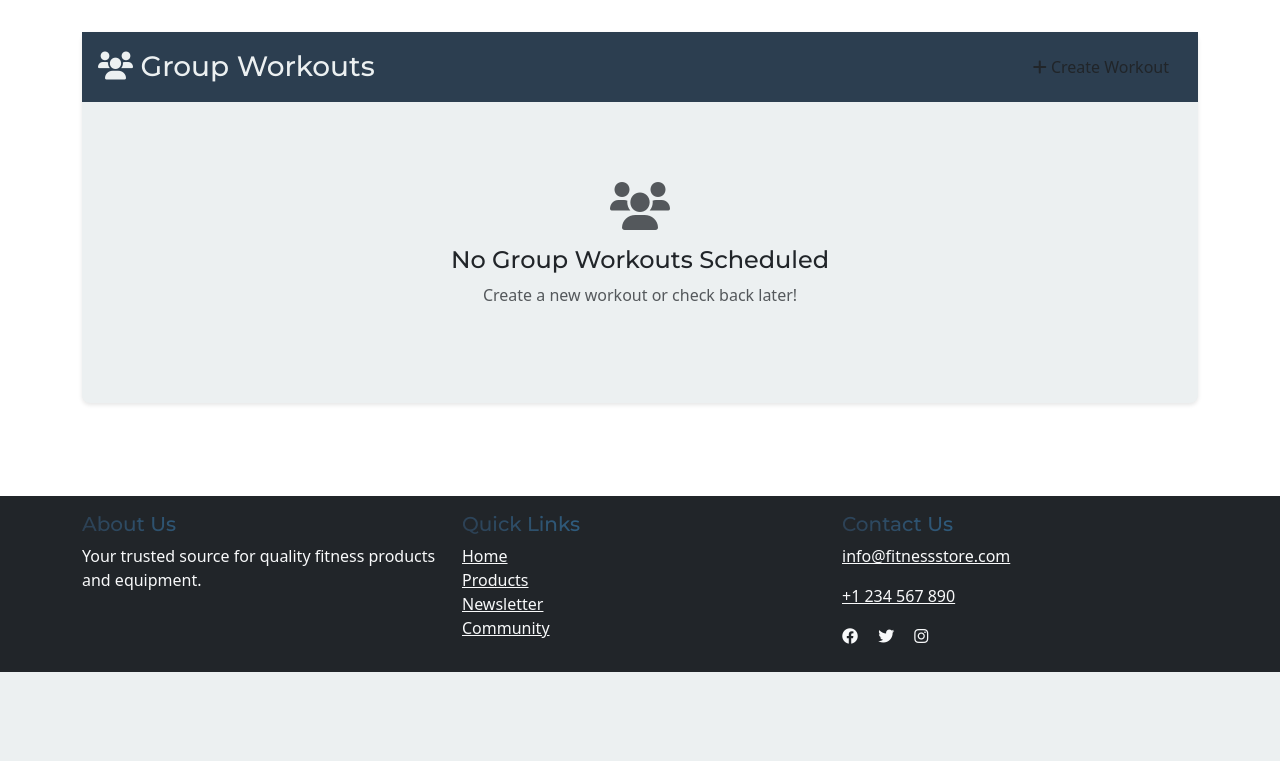
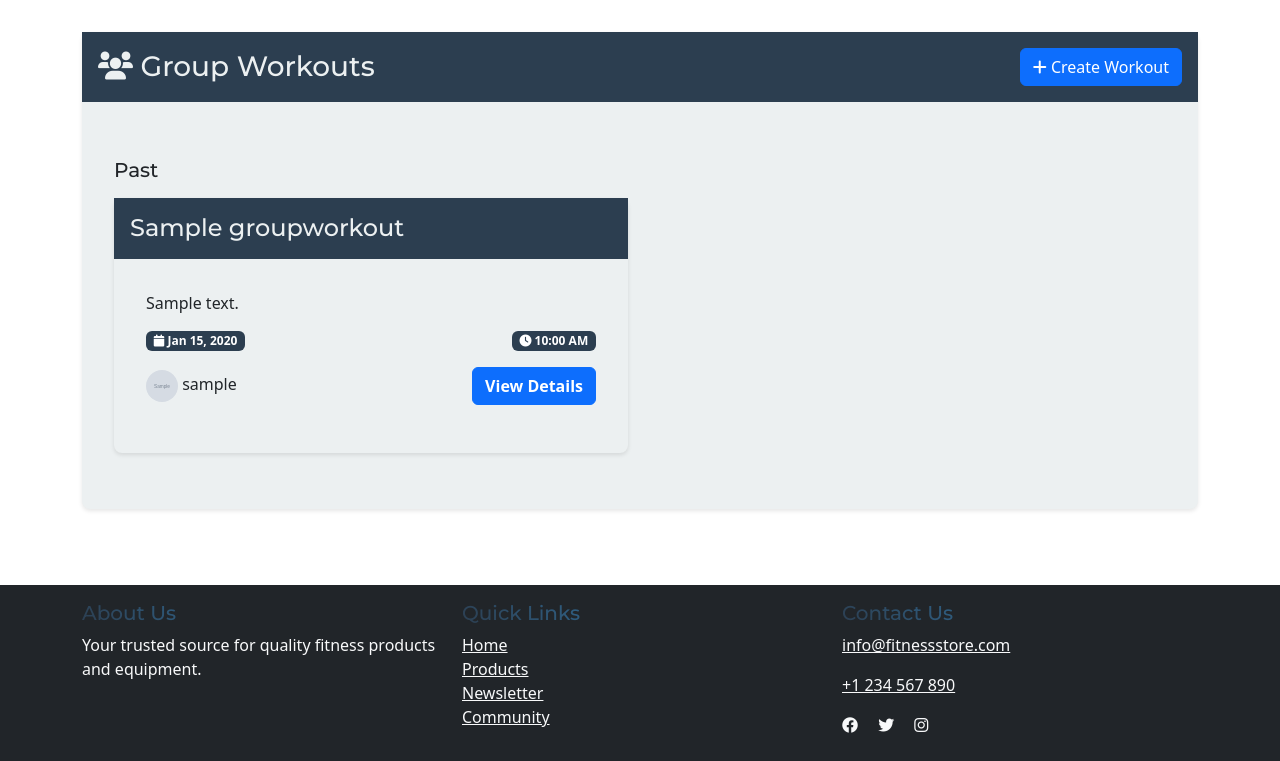
Before and after one commit to NiallPierce/FitnessSub, a Django app: page /community/workouts/ in a window 1280 px wide. Shown: the part 128-889 px from the top of the page. Before the commit the page ends 800 px from the top, so only its background shows below. Run offline with Django 4.2, Linux system fonts and the light colour scheme; a user stored in the database is signed in; tables that the repository leaves empty hold one stand-in row (values such as "Sample post"); grey boxes marked "Sample" are stand-in pictures; some libraries are stand-ins or nearby versions.

Commit message:
community: fix 500s and enhance UX - Load static in templates; add safe avatar fallbacks - Implement social post edit/delete; wire URLs - Group Workouts: Bootstrap 5 modal, show upcoming/past lists - Workout detail: compute remaining_capacity in view; remove invalid filters - Add join/leave/edit/delete workout routes and views; perms for author/superuser - Parse and save start datetime for workouts; show as event start time - Make action buttons (join/view/edit) more prominent - Footer: open social links in new tab

```diff
--- a/community/urls.py
+++ b/community/urls.py
@@ -28,6 +28,8 @@ urlpatterns = [
     ),
     path('social/', views.social_feed, name='social_feed'),
     path('social/create/', views.create_post, name='create_post'),
+    path('social/<int:post_id>/edit/', views.edit_post, name='edit_post'),
+    path('social/<int:post_id>/delete/', views.delete_post, name='delete_post'),
     path(
         'social/<int:post_id>/',
         views.post_detail,
@@ -44,6 +46,26 @@ urlpatterns = [
         views.workout_detail,
         name='workout_detail'
     ),
+    path(
+        'workouts/<int:workout_id>/join/',
+        views.join_workout,
+        name='join_workout'
+    ),
+    path(
+        'workouts/<int:workout_id>/leave/',
+        views.leave_workout,
+        name='leave_workout'
+    ),
+    path(
+        'workouts/<int:workout_id>/edit/',
+        views.edit_workout,
+        name='edit_workout'
+    ),
+    path(
+        'workouts/<int:workout_id>/delete/',
+        views.delete_workout,
+        name='delete_workout'
+    ),
     path('workouts/create/', views.create_workout, name='create_workout'),
     path(
         'profile/<str:username>/',
--- a/community/views.py
+++ b/community/views.py
@@ -11,6 +11,7 @@ from .models import (
 from .forms import CommentForm
 from django.http import JsonResponse
 from django.views.decorators.http import require_POST
+from django.utils.dateparse import parse_datetime
 
 # Create your views here.
 
@@ -125,7 +126,7 @@ def challenges(request):
                     name="5K Runner",
                     defaults={
                         'description': 'Completed the Couch to 5K Challenge',
-                        'badge_type': 'achievement',
+                        'badge_type': 'community',
                         'required_points': 500
                     }
                 )[0]
@@ -204,6 +205,34 @@ def create_post(request):
 
 
 @login_required
+def edit_post(request, post_id):
+    post = get_object_or_404(SocialPost, id=post_id, user=request.user)
+    if request.method == 'POST':
+        content = request.POST.get('content', '').strip()
+        image = request.FILES.get('image')
+        if not content:
+            messages.error(request, 'Content cannot be empty.')
+            return redirect('community:social_feed')
+        post.content = content
+        if image is not None:
+            post.image = image
+        post.save()
+        messages.success(request, 'Post updated successfully!')
+        return redirect('community:social_feed')
+    return render(request, 'community/create_post.html', {'post': post})
+
+
+@login_required
+def delete_post(request, post_id):
+    post = get_object_or_404(SocialPost, id=post_id, user=request.user)
+    if request.method == 'POST':
+        post.delete()
+        messages.success(request, 'Post deleted successfully!')
+        return redirect('community:social_feed')
+    return render(request, 'community/create_post.html', {'post': post})
+
+
+@login_required
 def post_detail(request, post_id):
     post = get_object_or_404(SocialPost, id=post_id)
     if request.method == 'POST':
@@ -262,14 +291,74 @@ def workout_detail(request, workout_id):
         id=request.user.id
     ).exists()
 
+    remaining_capacity = workout.max_participants - workout.participants.count()
     return render(
         request,
         'community/workout_detail.html',
         {
             'workout': workout,
             'is_participant': is_participant,
+            'remaining_capacity': remaining_capacity,
         }
     )
+
+
+@login_required
+def join_workout(request, workout_id):
+    workout = get_object_or_404(GroupWorkout, id=workout_id)
+    if request.method == 'POST':
+        workout.participants.add(request.user)
+        messages.success(request, 'You have joined the workout!')
+    return redirect('community:workout_detail', workout_id=workout.id)
+
+
+@login_required
+def leave_workout(request, workout_id):
+    workout = get_object_or_404(GroupWorkout, id=workout_id)
+    if request.method == 'POST':
+        workout.participants.remove(request.user)
+        messages.success(request, 'You have left the workout.')
+    return redirect('community:workout_detail', workout_id=workout.id)
+
+
+@login_required
+def edit_workout(request, workout_id):
+    workout = get_object_or_404(GroupWorkout, id=workout_id, created_by=request.user)
+    if request.method == 'POST':
+        workout.title = request.POST.get('title', workout.title)
+        workout.description = request.POST.get('description', workout.description)
+        dt_str = request.POST.get('date_time')
+        if dt_str:
+            parsed = parse_datetime(dt_str)
+            if parsed is None:
+                messages.error(request, 'Invalid date/time format.')
+                return redirect('community:workout_detail', workout_id=workout.id)
+            if timezone.is_naive(parsed):
+                parsed = timezone.make_aware(parsed, timezone.get_current_timezone())
+            workout.date_time = parsed
+        workout.duration = request.POST.get('duration', workout.duration)
+        workout.max_participants = request.POST.get('max_participants', workout.max_participants)
+        if workout.workout_type == 'local':
+            workout.location = request.POST.get('location', workout.location)
+        else:
+            workout.meeting_link = request.POST.get('meeting_link', workout.meeting_link)
+        workout.save()
+        messages.success(request, 'Workout updated successfully!')
+        return redirect('community:workout_detail', workout_id=workout.id)
+    return redirect('community:workout_detail', workout_id=workout.id)
+
+
+@login_required
+def delete_workout(request, workout_id):
+    workout = get_object_or_404(GroupWorkout, id=workout_id)
+    if not (request.user == workout.created_by or request.user.is_superuser):
+        messages.error(request, 'You do not have permission to delete this workout.')
+        return redirect('community:workout_detail', workout_id=workout.id)
+    if request.method == 'POST':
+        workout.delete()
+        messages.success(request, 'Workout deleted successfully!')
+        return redirect('community:group_workouts')
+    return redirect('community:workout_detail', workout_id=workout.id)
 
 
 @login_required
@@ -292,11 +381,18 @@ def create_workout(request):
             duration,
             max_participants
         ]):
+            # Parse user-supplied start date/time from datetime-local input
+            parsed = parse_datetime(date_time)
+            if parsed is None:
+                messages.error(request, 'Invalid date/time format.')
+                return redirect('community:group_workouts')
+            if timezone.is_naive(parsed):
+                parsed = timezone.make_aware(parsed, timezone.get_current_timezone())
             workout = GroupWorkout.objects.create(
                 title=title,
                 description=description,
                 workout_type=workout_type,
-                date_time=date_time,
+                date_time=parsed,
                 duration=duration,
                 max_participants=max_participants,
                 location=location,
--- a/templates/base.html
+++ b/templates/base.html
@@ -68,9 +68,9 @@
                     <p><a href="mailto:info@fitnessstore.com" class="text-light" rel="nofollow">info@fitnessstore.com</a></p>
                     <p><a href="tel:+1234567890" class="text-light" rel="nofollow">+1 234 567 890</a></p>
                     <div class="social-links mt-3">
-                        <a href="https://www.facebook.com/profile.php?id=61575896513392" class="text-light me-3" rel="nofollow" aria-label="Facebook"><i class="fab fa-facebook"></i></a>
-                        <a href="https://x.com" class="text-light me-3" rel="nofollow" aria-label="Twitter"><i class="fab fa-twitter"></i></a>
-                        <a href="https://instagram.com" class="text-light" rel="nofollow" aria-label="Instagram"><i class="fab fa-instagram"></i></a>
+                        <a href="https://www.facebook.com/profile.php?id=61575896513392" class="text-light me-3" target="_blank" rel="noopener noreferrer nofollow" aria-label="Facebook"><i class="fab fa-facebook"></i></a>
+                        <a href="https://x.com" class="text-light me-3" target="_blank" rel="noopener noreferrer nofollow" aria-label="Twitter"><i class="fab fa-twitter"></i></a>
+                        <a href="https://instagram.com" class="text-light" target="_blank" rel="noopener noreferrer nofollow" aria-label="Instagram"><i class="fab fa-instagram"></i></a>
                     </div>
                 </div>
             </div>
--- a/templates/community/group_workouts.html
+++ b/templates/community/group_workouts.html
@@ -6,14 +6,16 @@
         <div class="community-card">
             <div class="card-header d-flex justify-content-between align-items-center">
                 <h3 class="mb-0"><i class="fas fa-users"></i> Group Workouts</h3>
-                <button class="btn btn-community" data-toggle="modal" data-target="#createWorkoutModal">
+                <button class="btn btn-primary" data-bs-toggle="modal" data-bs-target="#createWorkoutModal">
                     <i class="fas fa-plus"></i> Create Workout
                 </button>
             </div>
             <div class="card-body">
-                {% if workouts %}
+                {% if upcoming_workouts or past_workouts %}
+                    {% if upcoming_workouts %}
+                    <h5 class="mb-3">Upcoming</h5>
                     <div class="row">
-                        {% for workout in workouts %}
+                        {% for workout in upcoming_workouts %}
                             <div class="col-md-6 mb-4">
                                 <div class="community-card h-100">
                                     <div class="card-header">
@@ -47,14 +49,16 @@
 
                                         <div class="d-flex justify-content-between align-items-center">
                                             <div>
-                                                <img src="{{ workout.created_by.profile.image.url }}"
-                                                     alt="{{ workout.created_by.username }}"
-                                                     class="rounded-circle mr-2"
-                                                     width="32" height="32">
+                                                {% if workout.created_by.userprofile.profile_picture %}
+                                                    <img src="{{ workout.created_by.userprofile.profile_picture.url }}"
+                                                         alt="{{ workout.created_by.username }}"
+                                                         class="rounded-circle mr-2"
+                                                         width="32" height="32">
+                                                {% endif %}
                                                 <span>{{ workout.created_by.username }}</span>
                                             </div>
                                             <a href="{% url 'community:workout_detail' workout.id %}"
-                                               class="btn btn-community">
+                                               class="btn btn-primary fw-semibold">
                                                 View Details
                                             </a>
                                         </div>
@@ -63,6 +67,52 @@
                             </div>
                         {% endfor %}
                     </div>
+                    {% endif %}
+
+                    {% if past_workouts %}
+                    <h5 class="mb-3 mt-4">Past</h5>
+                    <div class="row">
+                        {% for workout in past_workouts %}
+                            <div class="col-md-6 mb-4">
+                                <div class="community-card h-100">
+                                    <div class="card-header">
+                                        <h4 class="mb-0">{{ workout.title }}</h4>
+                                    </div>
+                                    <div class="card-body">
+                                        <p>{{ workout.description }}</p>
+                                        <div class="workout-meta mb-3">
+                                            <div class="d-flex justify-content-between">
+                                                <span class="badge badge-pill">
+                                                    <i class="fas fa-calendar"></i>
+                                                    {{ workout.date_time|date:"M d, Y" }}
+                                                </span>
+                                                <span class="badge badge-pill">
+                                                    <i class="fas fa-clock"></i>
+                                                    {{ workout.date_time|time:"g:i A" }}
+                                                </span>
+                                            </div>
+                                        </div>
+                                        <div class="d-flex justify-content-between align-items-center">
+                                            <div>
+                                                {% if workout.created_by.userprofile.profile_picture %}
+                                                    <img src="{{ workout.created_by.userprofile.profile_picture.url }}"
+                                                         alt="{{ workout.created_by.username }}"
+                                                         class="rounded-circle mr-2"
+                                                         width="32" height="32">
+                                                {% endif %}
+                                                <span>{{ workout.created_by.username }}</span>
+                                            </div>
+                                            <a href="{% url 'community:workout_detail' workout.id %}"
+                                               class="btn btn-primary fw-semibold">
+                                                View Details
+                                            </a>
+                                        </div>
+                                    </div>
+                                </div>
+                            </div>
+                        {% endfor %}
+                    </div>
+                    {% endif %}
                 {% else %}
                     <div class="text-center py-5">
                         <i class="fas fa-users fa-3x text-muted mb-3"></i>
@@ -76,14 +126,12 @@
 </div>
 
 <!-- Create Workout Modal -->
-<div class="modal fade" id="createWorkoutModal" tabindex="-1" role="dialog" aria-labelledby="createWorkoutModalLabel" aria-hidden="true">
-    <div class="modal-dialog" role="document">
+<div class="modal fade" id="createWorkoutModal" tabindex="-1" aria-labelledby="createWorkoutModalLabel" aria-hidden="true">
+    <div class="modal-dialog">
         <div class="modal-content">
             <div class="modal-header">
                 <h5 class="modal-title" id="createWorkoutModalLabel">Create New Workout</h5>
-                <button type="button" class="close" data-dismiss="modal" aria-label="Close">
-                    <span aria-hidden="true">&times;</span>
-                </button>
+                <button type="button" class="btn-close" data-bs-dismiss="modal" aria-label="Close"></button>
             </div>
             <form method="post" action="{% url 'community:create_workout' %}">
                 {% csrf_token %}
@@ -126,8 +174,8 @@
                     </div>
                 </div>
                 <div class="modal-footer">
-                    <button type="button" class="btn btn-secondary" data-dismiss="modal">Cancel</button>
-                    <button type="submit" class="btn btn-community">Create Workout</button>
+                    <button type="button" class="btn btn-secondary" data-bs-dismiss="modal">Cancel</button>
+                    <button type="submit" class="btn btn-primary">Create Workout</button>
                 </div>
             </form>
         </div>
--- a/templates/product/product_detail.html
+++ b/templates/product/product_detail.html
@@ -56,7 +56,7 @@
                     "name": "{{ review.user.username }}"
                 },
                 "datePublished": "{{ review.created_at|date:'Y-m-d' }}",
-                "reviewBody": "{{ review.content }}"
+                "reviewBody": "{{ review.comment }}"
             }{% if not forloop.last %},{% endif %}
             {% endfor %}
         ]
@@ -190,7 +190,7 @@
                                 </div>
                                 <p class="text-muted" itemprop="datePublished">{{ review.created_at|date:"F d, Y" }}</p>
                                 <p itemprop="reviewBody">{{ review.comment }}</p>
-                                {% if user.is_authenticated and (user.id == review.user_id or user.is_superuser) %}
+                                {% if user.is_authenticated and review.user_id == user.id or user.is_superuser %}
                                     <div class="mt-2">
                                         <a href="{% url 'products:delete_review' review_id=review.id %}"
                                            class="btn btn-sm btn-outline-danger"
```
Also changed, not shown: templates/community/home.html (+12 -4 lines), templates/community/social_feed.html (+14 -0 lines), templates/community/workout_detail.html (+16 -11 lines).
